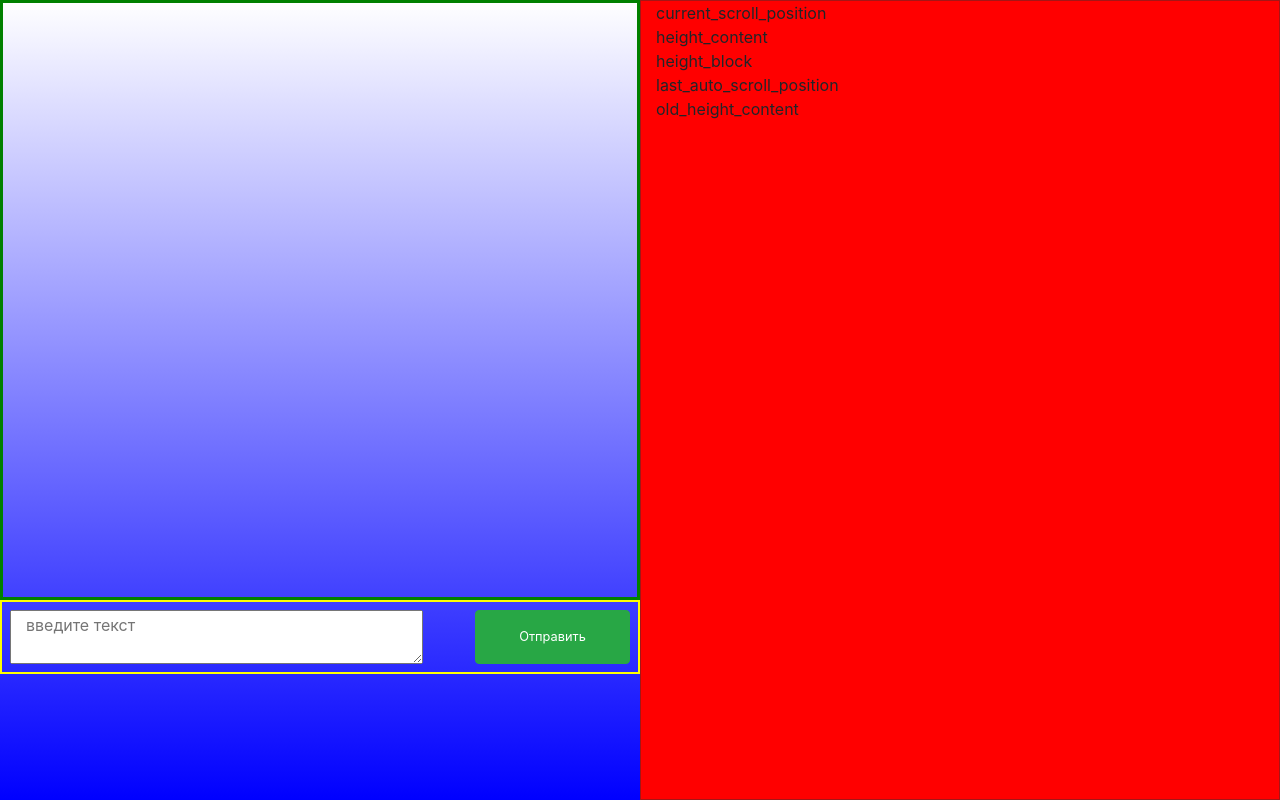
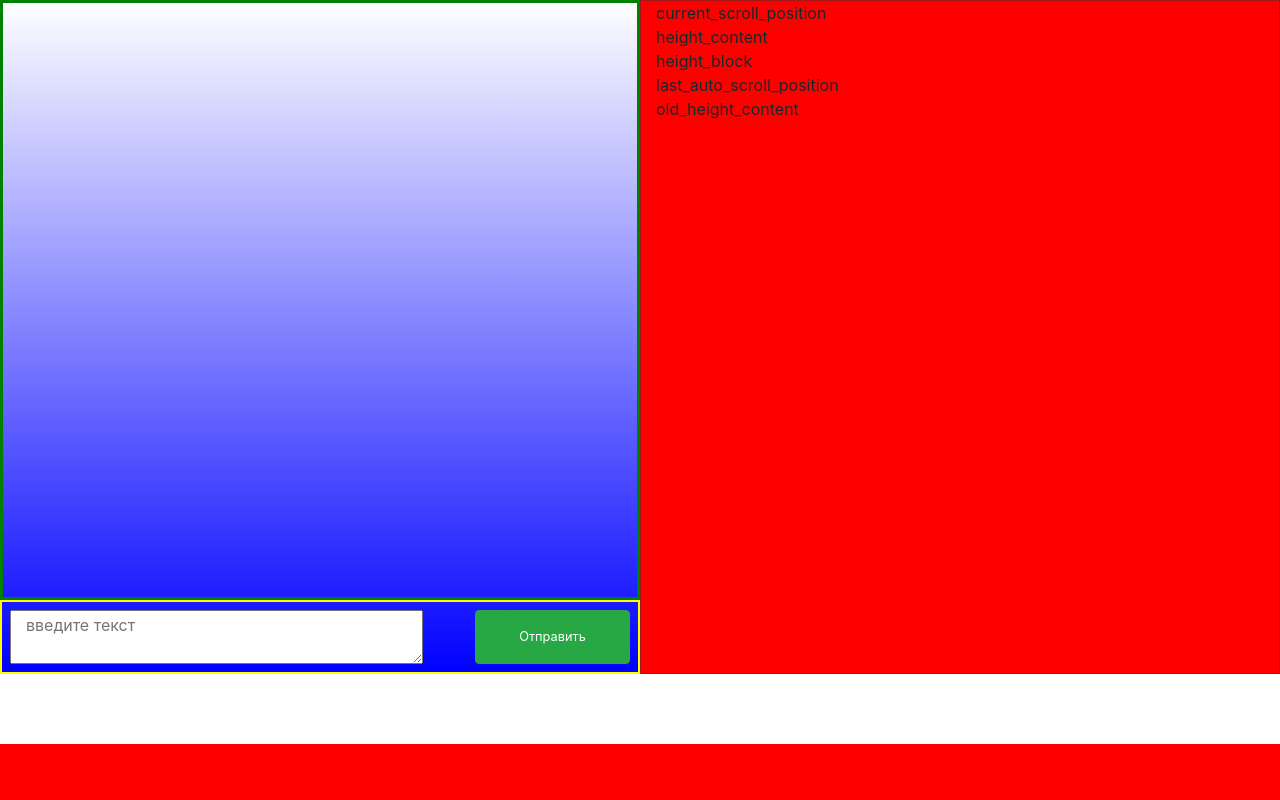
Before and after one commit to vutmu/webchat_local, a Flask app: template app/templates/base.html in a window 1280 px wide. Shown: the part 56-856 px from the top of the page. After the commit the page ends 800 px from the top, so only its background shows below. Run offline with Flask 2, Linux system fonts and the light colour scheme; the template is opened without the code that fills it, so the values that code supplies are empty; some libraries are stand-ins or nearby versions.

Commit message:
css edit

```diff
--- a/app/static/styles/base.css
+++ b/app/static/styles/base.css
@@ -1,13 +1,13 @@
+
+/*html, body, .main, .firstblock {
+    height: 100vh;
+}*/
+
 html {
   font-size: 1rem;
 }
 .messblock {
-    /*width: 100%;
-    height: 25%;*/
-    /*background: #7a7070;
-    padding: 5px 20px 5px 5px;*/
     border: solid 1px #a51616;
-    /*float: left;*/
     min-height: 25%;
 }
 .messblock > a {
@@ -24,7 +24,7 @@ html {
 }
 
 .messages {
-    /*height: 70%;*/
+    height: 75vh !important;
     border: solid 3px green;
     overflow-x: hidden;
 }
--- a/app/templates/base.html
+++ b/app/templates/base.html
@@ -4,7 +4,7 @@
 {%endblock%}
 {%block content%}
 <div class="row main">
-    <div class="container col-md-6 vh-100 firstblock" style="padding: 0px">
+    <div class="container col-md-6 firstblock" style="padding: 0px">
         <div class="overflow-auto h-75 messages" id="22a"></div>
         <div class="row enterzone">
             <textarea class="col-8" id="your_message" placeholder="введите текст" maxlength="1000"></textarea>
@@ -12,7 +12,7 @@
         </div>
         <button class="btn btn-warning rounded-circle" id="but2" style="display: none">New!</button>
     </div>
-    <div class="col-md-6 vh-100 someblock" style="border: solid 1px #a51616; background-color: red;">
+    <div class="col-md-6 someblock" style="border: solid 1px #a51616; background-color: red;">
         current_scroll_position    <span id="current_scroll_position"></span><br>
         height_content    <span id="height_content"></span><br>
         height_block    <span id="height_block"></span><br>
```
